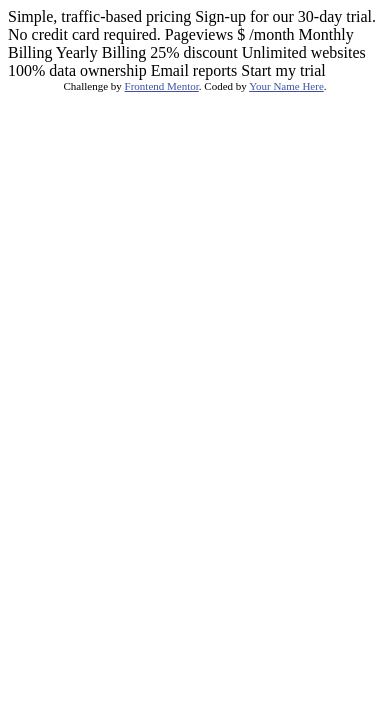
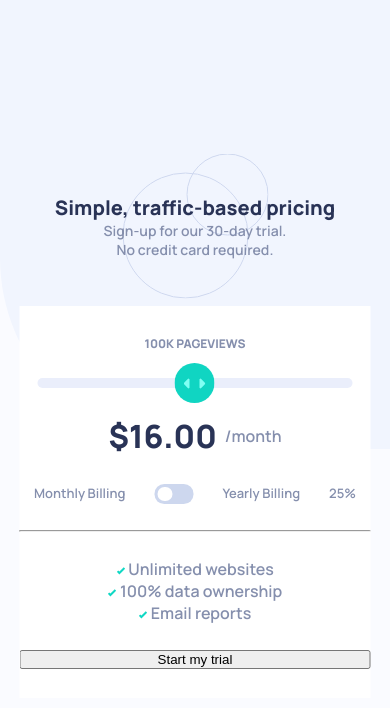
Before and after one commit to DawidGradowski/interactive-pricing-component, a plain HTML site: page index.html in a window 390 px wide. Drawn offline with Linux system fonts and the light colour scheme.

Commit message:
Add HTML and part of CSS for mobile view

```diff
--- a/index.html
+++ b/index.html
@@ -3,37 +3,69 @@
 <head>
   <meta charset="UTF-8">
   <meta name="viewport" content="width=device-width, initial-scale=1.0"> <!-- displays site properly based on user's device -->
-
+  <link rel="stylesheet" href="style.css">
   <link rel="icon" type="image/png" sizes="32x32" href="./images/favicon-32x32.png">
+  <link rel="preconnect" href="https://fonts.googleapis.com">
+  <link rel="preconnect" href="https://fonts.gstatic.com" crossorigin>
+  <link href="https://fonts.googleapis.com/css2?family=Manrope:wght@600;800&display=swap" rel="stylesheet">
 
   <title>Frontend Mentor | Interactive pricing component</title>
 
   <!-- Feel free to remove these styles or customise in your own stylesheet 👍 -->
-  <style>
+  <!-- <style>
     .attribution { font-size: 11px; text-align: center; }
     .attribution a { color: hsl(228, 45%, 44%); }
-  </style>
+  </style> -->
 </head>
 <body>
+  <main>
+    <header>
+      <h1>Simple, traffic-based pricing</h1>
+      <p class="header-text">Sign-up for our 30-day trial.</p>
+      <p class="header-text"> No credit card required.</p>
+      <img src="images/pattern-circles.svg" alt="Site logo">
+    </header>
+    <section class="pricing-container">
+      <h2><span id="views-counter">100K</span> PAGEVIEWS</h2>
+      <input type="range" name="price-input" id="price-input" min="0" max="100" value="50">
+      <p class="price-container">
+        <span class="price-numb">$16.00</span>
+        /
+        <span class="price-time">month</span>
+      </p>
+      <div class="select-time">
+        <p class="time">Monthly Billing</p>
+        <div class="toggle">
+          <input type="checkbox" id="toggle-checkbox">
+          <label for="toggle-checkbox"></label>
+        </div>
+        <p class="time">Yearly Billing</p>
+        <p class="discount-numb">25% <span class="discount-text">discount</span></p>
+      </div>
+      <hr>
+      <div class="features-container">
+        <p class="feature">
+          <img src="images/icon-check.svg" alt="...">
+          Unlimited websites
+        </p>
+        <p class="feature">
+          <img src="images/icon-check.svg" alt="...">
+          100% data ownership
+        </p>
+        <p class="feature">
+          <img src="images/icon-check.svg" alt="...">
+          Email reports
+        </p>
+      </div>
+      <button id="start-trial-btn">
+        Start my trial
+      </button>
+    </section>
+  </main>
 
-  Simple, traffic-based pricing
-  Sign-up for our 30-day trial. No credit card required.
-
-  Pageviews
-  $ /month
-
-  Monthly Billing
-  Yearly Billing 25% discount
-
-  Unlimited websites
-  100% data ownership
-  Email reports
-
-  Start my trial
-
-  <div class="attribution">
+  <!-- <div class="attribution">
     Challenge by <a href="https://www.frontendmentor.io?ref=challenge" target="_blank">Frontend Mentor</a>.
     Coded by <a href="#">Your Name Here</a>.
-  </div>
+  </div> -->
 </body>
 </html>
--- /dev/null
+++ b/style.css
@@ -0,0 +1,186 @@
+*{
+    margin: 0;
+    padding: 0;
+}
+
+:root{
+    --dark-blue:hsl(227, 35%, 25%);
+    --greyish-blue: hsl(225, 20%, 60%);
+}
+
+body{
+    background-color: hsl(230, 100%, 99%);
+    background-image: url(images/bg-pattern.svg);
+    background-repeat: no-repeat;
+    font-family: Manrope;
+}
+
+main{
+    width: 90%;
+    position: absolute;
+    top: 50%;
+    left: 50%;
+    transform: translate(-50%, -50%);
+}
+
+header{
+    text-align: center;
+    position: relative;
+    min-height: 10rem;
+    display: flex;
+    flex-direction: column;
+    justify-content: center;
+}
+header h1{
+    font-size: 1.25em;
+    font-weight: 800;
+    color: var(--dark-blue);
+}
+.header-text{
+    color: hsl(225, 20%, 60%);
+    font-size: 0.875em;
+}
+
+header img{
+    position: absolute;
+    top: 50%;
+    left: 50%;
+    transform: translate(-50%, -50%);
+    z-index: -1;
+}
+
+.pricing-container{
+    background-color: hsl(0, 0%, 100%);
+    display: flex;
+    flex-direction: column;
+    text-align: center;
+    justify-content: space-around;
+    color: var(--greyish-blue);
+    min-height: 22.5rem;
+    padding-top: 1rem;
+    padding-bottom: 1rem;
+}
+
+.pricing-container h2{
+    font-size: 0.75em;
+}
+
+.price-container{
+    display: flex;
+    justify-content: center;
+    align-items: center;
+}
+
+.price-numb{
+    font-size: 2em;
+    font-weight: 800;
+    color: var(--dark-blue);
+    margin-right: 0.25em;
+}
+
+.select-time{
+    font-size: 13px;
+    display: flex;
+    justify-content: space-around;
+}
+
+
+.pricing-container #price-input{
+    position: relative;
+    -webkit-appearance: none;
+    height: .75em;
+    border-radius: .375em;
+    width: 90%;
+    margin: 0 auto;
+    background-color: hsl(224, 65%, 95%);
+}
+
+.pricing-container #price-input::-webkit-slider-thumb{
+    -webkit-appearance: none;
+    height: 3em;
+    border-radius: 50%;
+    width: 3em;
+    background-color: hsl(174, 86%, 45%);
+    background-image: url(images/icon-slider.svg);
+    background-repeat: no-repeat;
+    background-position: center;
+}
+
+.pricing-container #price-input::-moz-range-thumb{
+    -webkit-appearance: none;
+    border: none;
+    height: 3em;
+    border-radius: 50%;
+    width: 3em;
+    background-color: hsl(174, 86%, 45%);
+    background-image: url(images/icon-slider.svg);
+    background-repeat: no-repeat;
+    background-position: center;
+}
+
+
+
+.pricing-container #price-input::-moz-range-progress{
+    position: absolute;
+    content: "";
+    height: .75em;
+    border-radius: .375em;
+    width: 100%;
+    background-color: aqua;
+    z-index: 1;
+}
+
+
+
+/* TOGGLE */
+#toggle-checkbox{
+    opacity: 0;
+    position: absolute;
+    left: -9000px;
+    top: -9000px;
+}
+
+#toggle-checkbox + label{
+    display: flex;
+    align-items: center;
+    position: relative;
+    cursor: pointer;
+}
+
+#toggle-checkbox + label::before{
+    content: "";
+    width: 3em;
+    height: 1.5em;
+    border-radius: 0.75em;
+    background-color: hsl(223, 50%, 87%);
+}
+
+#toggle-checkbox:focus + label::before{
+    background-color: hsl(223, 50%, 70%);
+}
+
+#toggle-checkbox:hover + label::before{
+    background-color: hsl(223, 50%, 87%);
+}
+
+#toggle-checkbox + label::after{
+    content: "";
+    width: 1.125em;
+    height: 1.125em;
+    border-radius: 0.75em;
+    background-color: white;
+    position: absolute;
+    left: .25em;
+    transition: 200ms ease-in-out;
+
+}
+
+#toggle-checkbox:checked + label::after{
+    left: 1.70em;
+}
+
+
+
+.discount-text{
+    display: none;
+}
```
